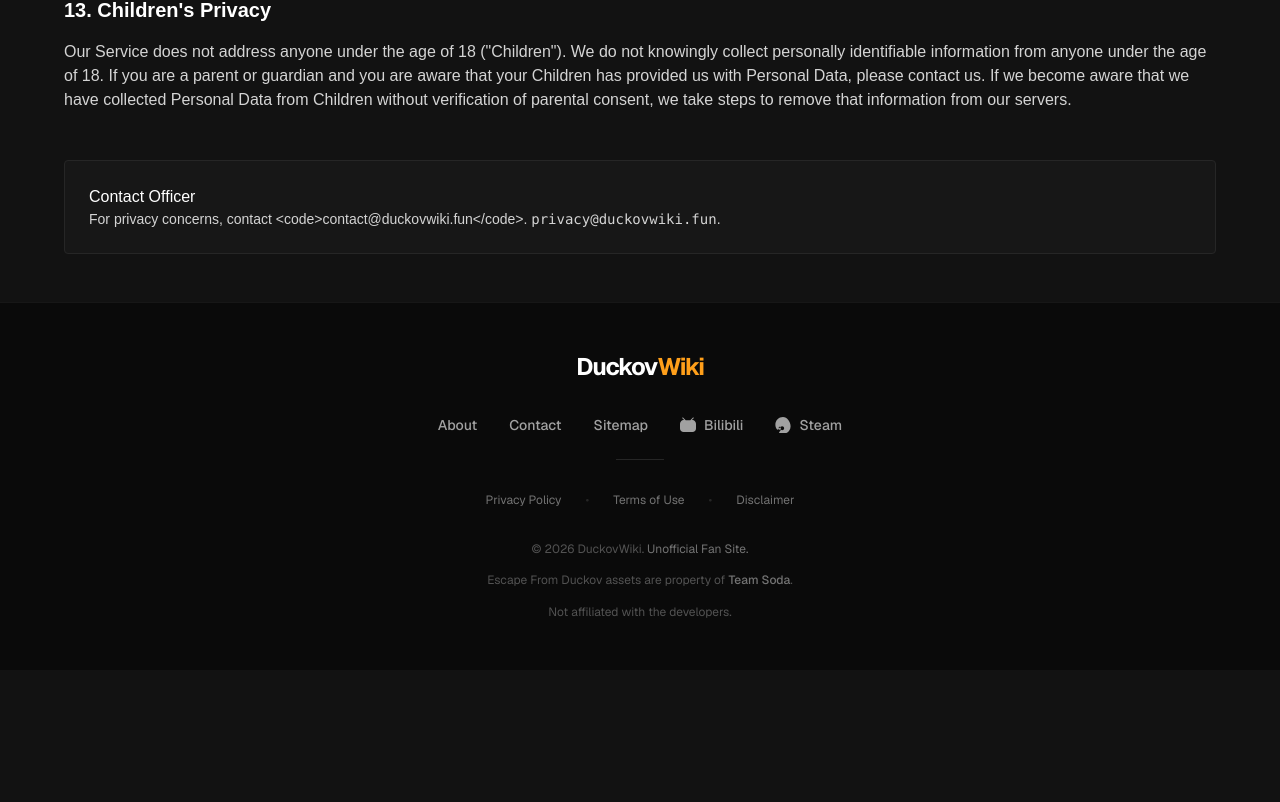
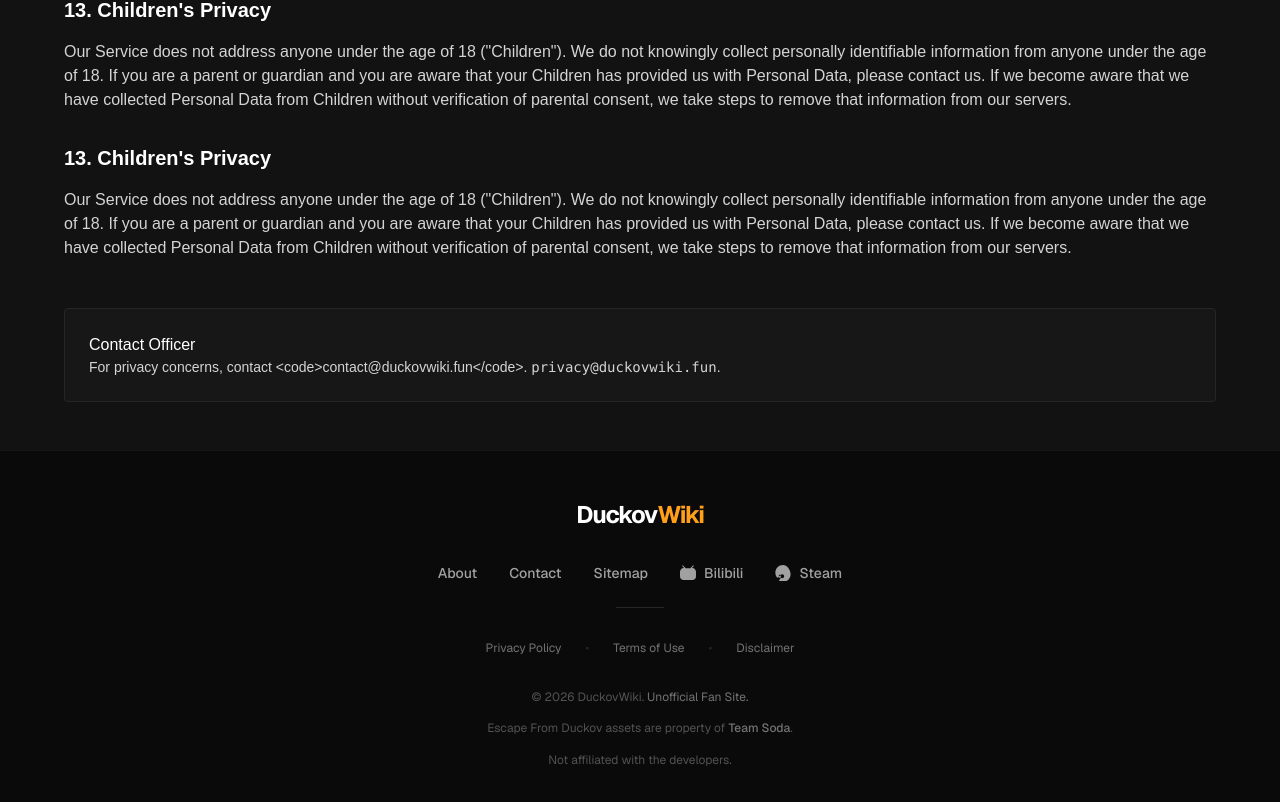
Before and after one commit to FairFang-730/duckovwiki, a Next.js app: page /en/privacy in a window 1280 px wide. Shown: the part 2202-3004 px from the top of the page. Before the commit the page ends 2872 px from the top, so only its background shows below. Built offline with nearby package versions, Linux system fonts and the light colour scheme.

Commit message:
fix(client): remove unused rendering blocks to resolve type errors

```diff
--- a/src/app/[lang]/privacy/PrivacyClient.tsx
+++ b/src/app/[lang]/privacy/PrivacyClient.tsx
@@ -111,17 +111,10 @@ export default function PrivacyClient({ lang, dict }: { lang: Locale, dict: Dict
                         </>
                     )}
                     {/* @ts-ignore */}
-                    {t.h14 && (
+                    {t.h13 && (
                         <>
-                            <h2 className="text-xl font-bold text-white mt-8 mb-4">{t.h14}</h2>
-                            <p>{t.p14}</p>
-                        </>
-                    )}
-                    {/* @ts-ignore */}
-                    {t.h15 && (
-                        <>
-                            <h2 className="text-xl font-bold text-white mt-8 mb-4">{t.h15}</h2>
-                            <p>{t.p15}</p>
+                            <h2 className="text-xl font-bold text-white mt-8 mb-4">{t.h13}</h2>
+                            <p>{t.p13}</p>
                         </>
                     )}
 
--- a/src/app/[lang]/terms/TermsClient.tsx
+++ b/src/app/[lang]/terms/TermsClient.tsx
@@ -118,13 +118,6 @@ export default function TermsClient({ lang, dict }: { lang: Locale, dict: Dictio
                             <p>{t.p14}</p>
                         </>
                     )}
-                    {/* @ts-ignore */}
-                    {t.h15 && (
-                        <>
-                            <h2 className="text-xl font-bold text-white mt-8 mb-4">{t.h15}</h2>
-                            <p>{t.p15}</p>
-                        </>
-                    )}
 
                     <div className="mt-8 border-t border-neutral-800 pt-8 text-xs text-neutral-600">
                         <p>{t.footer_law}</p>
```
